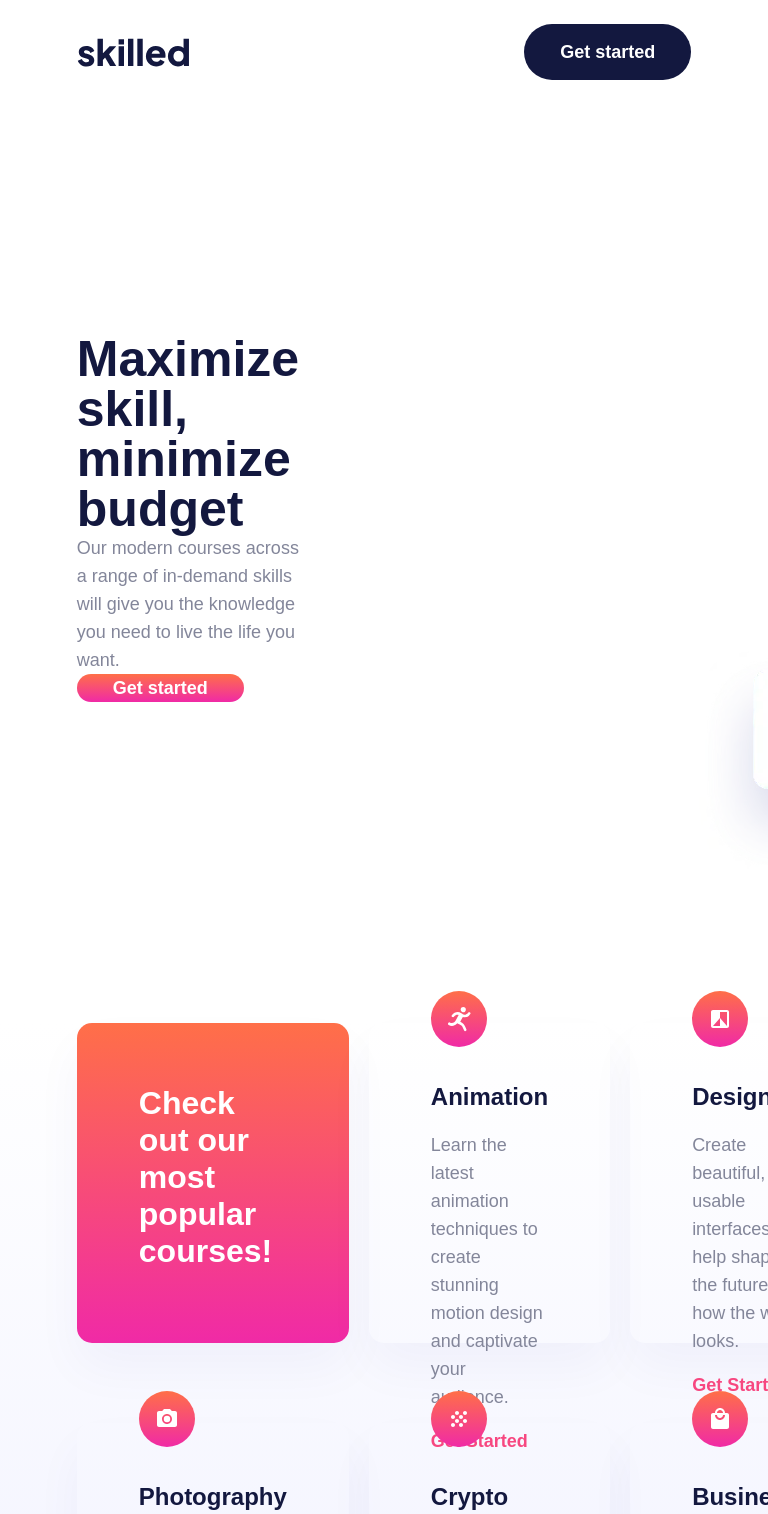
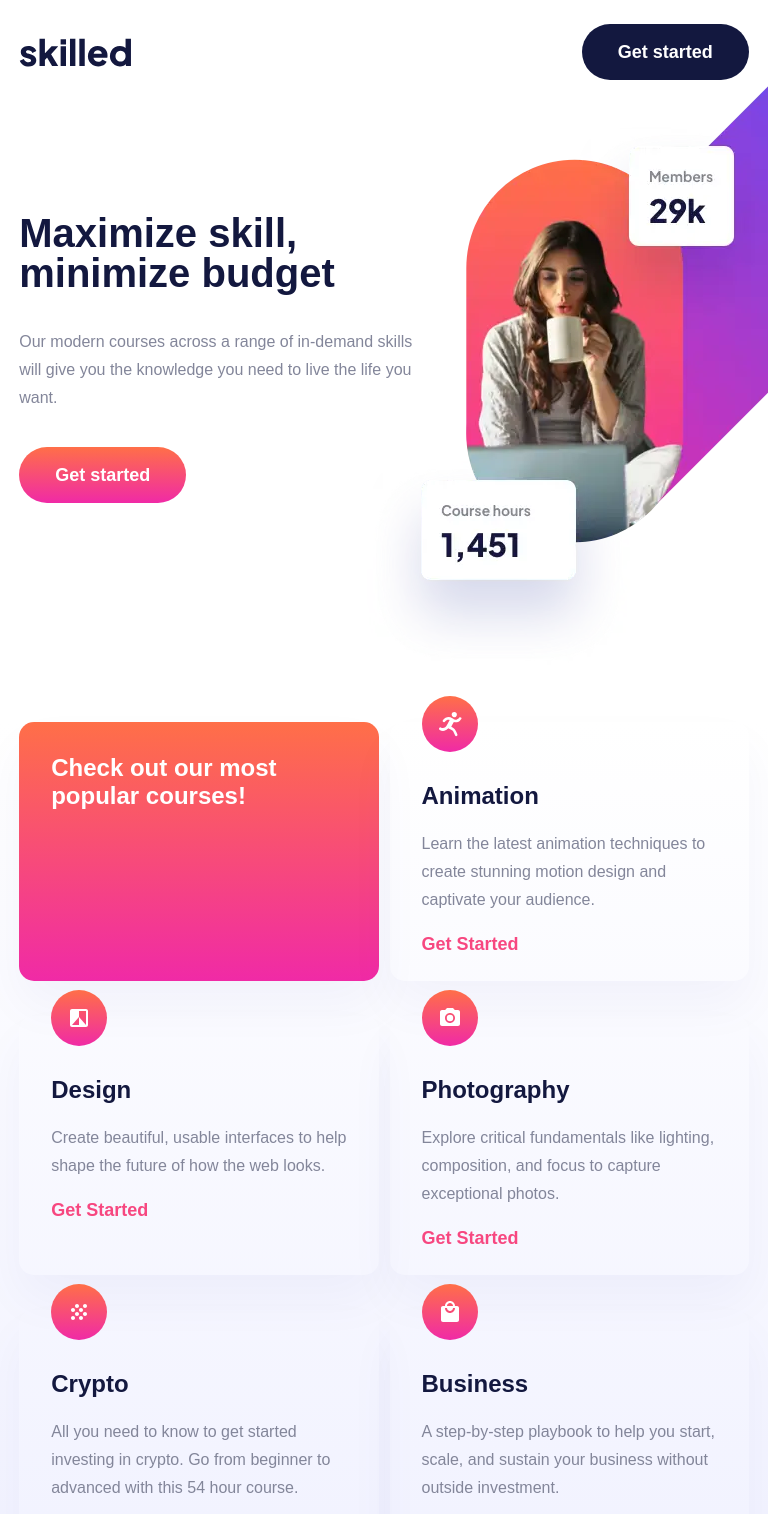
Before and after one commit to danielbontii/skilled-lading-page, a plain HTML site: page index.html in a window 768 px wide. Shown: the top 1514 px of the page. Drawn offline with Linux system fonts and the light colour scheme.

Commit message:
write styles for mobile

```diff
--- a/style.css
+++ b/style.css
@@ -264,3 +264,58 @@ a:visited {
     padding: 36px 16px;
   }
 }
+
+@media screen and (min-width: 426px) and (max-width: 768px) {
+  h1 {
+    font-size: 40px;
+  }
+
+  p {
+    font-size: 16px;
+  }
+
+  .wrapper,
+  .courses {
+    width: 95%;
+    margin: 0 auto;
+  }
+
+  .course,
+  .courses-opener {
+    padding: 0 32px;
+    height: 259px;
+  }
+
+  .courses-opener {
+    padding: 32px;
+    font-size: 24px;
+  }
+
+  .hero-img-desktop {
+    display: none;
+  }
+
+  .hero-img-tablet {
+    display: block;
+    position: relative;
+    top: -50px;
+    left: -50px;
+  }
+
+  .hero-section {
+    margin-top: -15%;
+  }
+
+  .hero-content {
+    flex-basis: 398px;
+    flex-shrink: 0;
+  }
+  .courses {
+    grid-template-columns: repeat(2, 1fr);
+    row-gap: 35px;
+    column-gap: 11px;
+  }
+  .footer {
+    padding: 36px 39px;
+  }
+}
```
